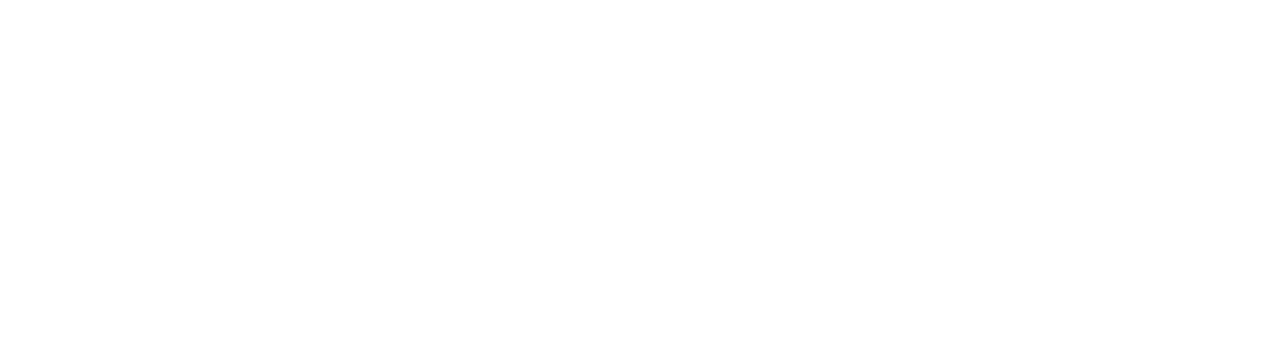
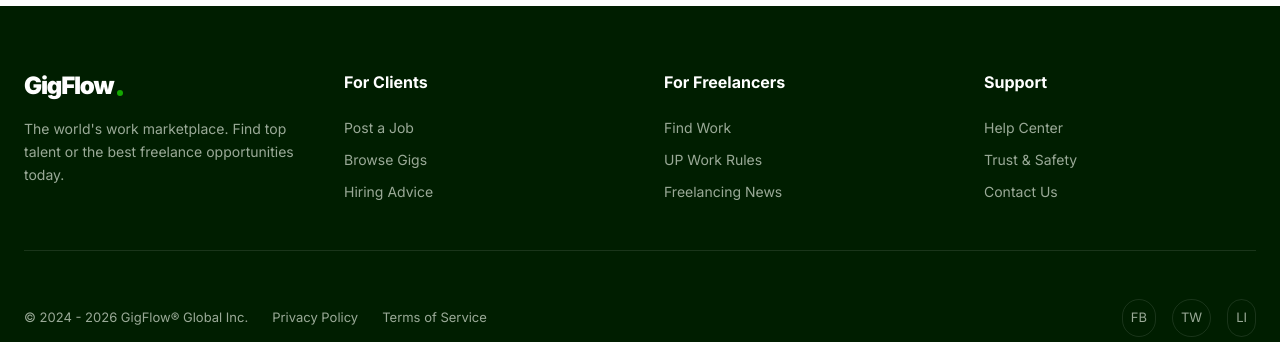
Before and after one commit to prob-Code/GigFlow, a React (Vite) app in the folder gigflow-frontend/: page / in a window 1280 px wide. Shown: the part 610-952 px from the top of the page. Before the commit the page ends 800 px from the top, so only its background shows below. Built offline with nearby package versions, Linux system fonts and the light colour scheme; no server answers.

Commit message:
UI: Implemented global flex layout and added professional Footer

```diff
--- a/gigflow-frontend/src/App.jsx
+++ b/gigflow-frontend/src/App.jsx
@@ -7,12 +7,15 @@
 import GigDetails from "./pages/GigDetails";
 import PostGig from "./pages/PostGig";
 
+import Footer from "./components/Footer";
+
 function App() {
   const location = useLocation();
 
   return (
-    <div className="min-h-screen bg-white overflow-x-hidden pt-20 selection:bg-[#108a00]/10">
+    <div className="flex flex-col min-h-screen bg-white overflow-x-hidden pt-20 selection:bg-[#108a00]/10">
       <Navbar />
+      <main className="flex-1">
         <AnimatePresence mode="wait">
           <Routes location={location} key={location.pathname}>
             <Route path="/" element={<Gigs />} />
@@ -22,6 +25,8 @@
             <Route path="/gigs/:id" element={<GigDetails />} />
           </Routes>
         </AnimatePresence>
+      </main>
+      <Footer />
     </div>
   );
 }
--- /dev/null
+++ b/gigflow-frontend/src/components/Footer.jsx
@@ -0,0 +1,63 @@
+import { Link } from "react-router-dom";
+
+export default function Footer() {
+    return (
+        <footer className="bg-[#001e00] text-white py-16 px-6 mt-20">
+            <div className="max-w-7xl mx-auto">
+                <div className="grid grid-cols-1 md:grid-cols-4 gap-12 mb-12 border-b border-white/10 pb-12">
+                    <div className="space-y-4">
+                        <Link to="/" className="flex items-center gap-1">
+                            <span className="text-2xl font-black tracking-tighter text-white">
+                                GigFlow
+                            </span>
+                            <div className="w-1.5 h-1.5 rounded-full bg-[#14a800] mt-auto mb-1.5"></div>
+                        </Link>
+                        <p className="text-[#9aaa97] text-sm leading-relaxed">
+                            The world's work marketplace. Find top talent or the best freelance opportunities today.
+                        </p>
+                    </div>
+
+                    <div>
+                        <h4 className="font-bold mb-6">For Clients</h4>
+                        <ul className="space-y-3 text-[#9aaa97] text-sm">
+                            <li><Link to="/post" className="hover:text-white transition-colors hover:underline underline-offset-4">Post a Job</Link></li>
+                            <li><Link to="/" className="hover:text-white transition-colors hover:underline underline-offset-4">Browse Gigs</Link></li>
+                            <li><Link to="#" className="hover:text-white transition-colors hover:underline underline-offset-4">Hiring Advice</Link></li>
+                        </ul>
+                    </div>
+
+                    <div>
+                        <h4 className="font-bold mb-6">For Freelancers</h4>
+                        <ul className="space-y-3 text-[#9aaa97] text-sm">
+                            <li><Link to="/" className="hover:text-white transition-colors hover:underline underline-offset-4">Find Work</Link></li>
+                            <li><Link to="#" className="hover:text-white transition-colors hover:underline underline-offset-4">UP Work Rules</Link></li>
+                            <li><Link to="#" className="hover:text-white transition-colors hover:underline underline-offset-4">Freelancing News</Link></li>
+                        </ul>
+                    </div>
+
+                    <div>
+                        <h4 className="font-bold mb-6">Support</h4>
+                        <ul className="space-y-3 text-[#9aaa97] text-sm">
+                            <li><Link to="#" className="hover:text-white transition-colors hover:underline underline-offset-4">Help Center</Link></li>
+                            <li><Link to="#" className="hover:text-white transition-colors hover:underline underline-offset-4">Trust & Safety</Link></li>
+                            <li><button className="hover:text-white transition-colors hover:underline underline-offset-4">Contact Us</button></li>
+                        </ul>
+                    </div>
+                </div>
+
+                <div className="flex flex-col md:flex-row justify-between items-center gap-6 text-[13px] text-[#9aaa97]">
+                    <div className="flex gap-6">
+                        <span>© 2024 - 2026 GigFlow® Global Inc.</span>
+                        <Link to="#" className="hover:text-white transition-colors">Privacy Policy</Link>
+                        <Link to="#" className="hover:text-white transition-colors">Terms of Service</Link>
+                    </div>
+                    <div className="flex items-center gap-4">
+                        <span className="p-2 rounded-full border border-white/10 hover:bg-white/5 cursor-pointer transition-all">FB</span>
+                        <span className="p-2 rounded-full border border-white/10 hover:bg-white/5 cursor-pointer transition-all">TW</span>
+                        <span className="p-2 rounded-full border border-white/10 hover:bg-white/5 cursor-pointer transition-all">LI</span>
+                    </div>
+                </div>
+            </div>
+        </footer>
+    );
+}
```
Lines whose indentation alone changed are shown as unchanged.
